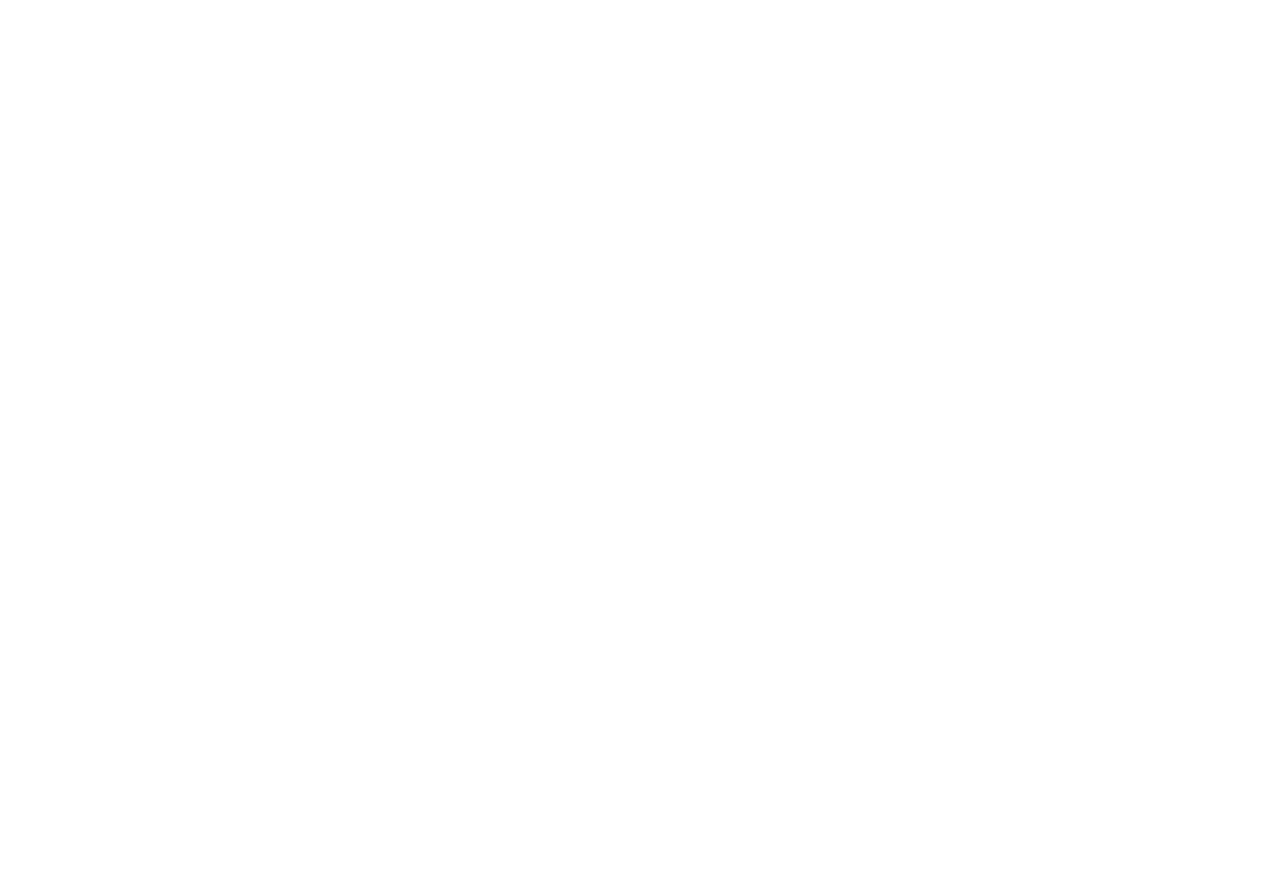
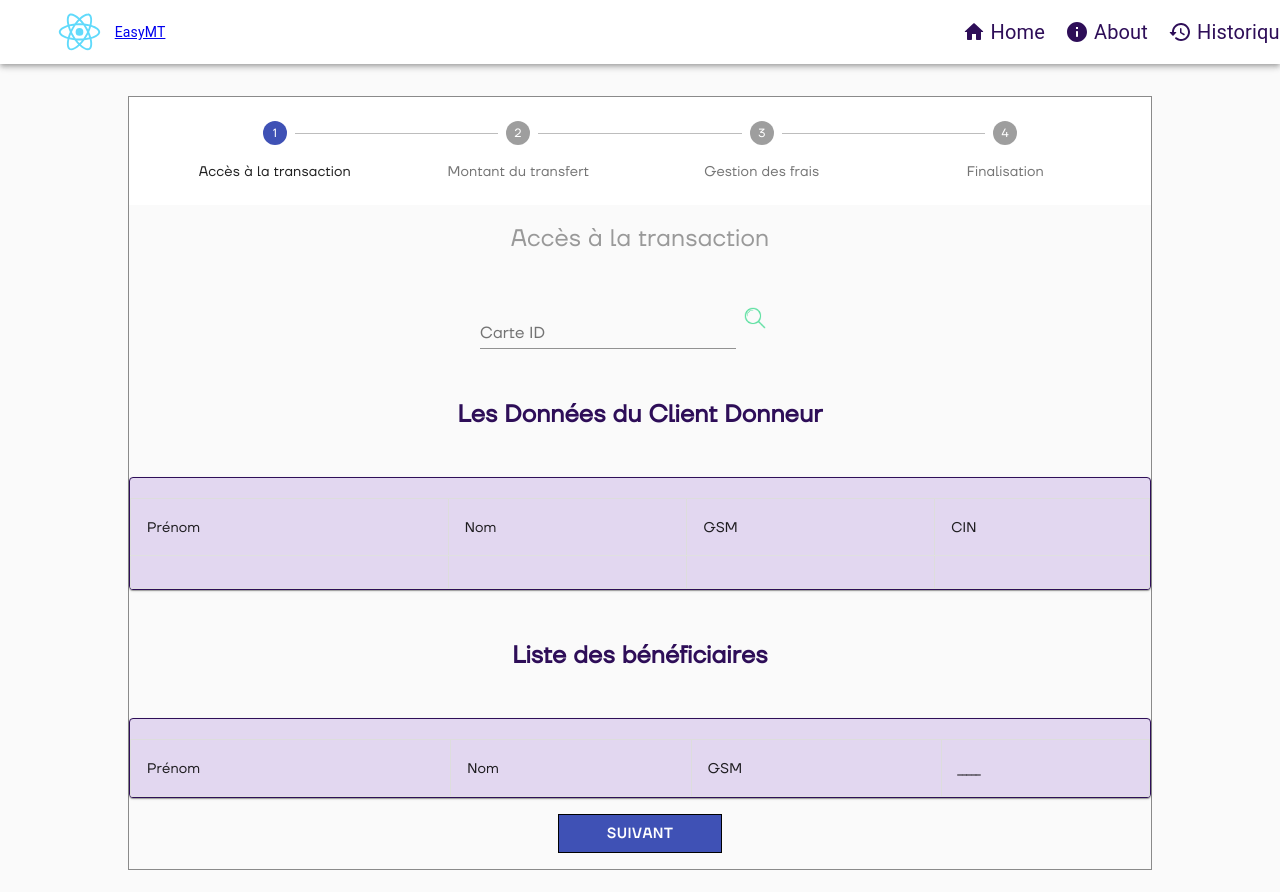
Before and after one commit to hlakkab/Money_transfert_inter, a React (Create React App) app: page /formB in a window 1280 px wide. Before the commit this address had no page. Shown: the top 892 px of the page. Before the commit the page ends 800 px from the top, so only its background shows below. Built offline with nearby package versions, Linux system fonts and the light colour scheme.

Commit message:
agent steps

```diff
--- a/src/App.js
+++ b/src/App.js
@@ -20,8 +20,8 @@
     <div className="App">
       <Routes>
         <Route path="/blacklist" element={<Blacklist />} />
-        <Route path="/form1" element={<Form />} />
-        <Route path="/form2" element={<Form1 />} />
+        <Route path="/formA" element={<Form />} />
+        <Route path="/formB" element={<Form1 />} />
 
         <Route path="/" element={<Home />} />
         <Route path="/backOffice" element={<HomeB />} />
--- a/src/Form1.js
+++ b/src/Form1.js
@@ -1,6 +1,6 @@
 import React, { useState } from 'react';
-import { makeStyles,createTheme, ThemeProvider } from '@material-ui/core/styles';
-import {Stepper, Step, StepLabel, Typography, Button,FormGroup, Switch, colors,Checkbox,FormControlLabel,label} from '@material-ui/core'
+import { makeStyles, createTheme, ThemeProvider } from '@material-ui/core/styles';
+import { Stepper, Step, StepLabel, Typography, Button, TextField } from '@material-ui/core';
 import Transaction from './Transaction1';
 import Header from './Header';
 import Donnees from './Donnees';
@@ -8,98 +8,108 @@
 import Transfert1 from './Transfert1';
 import OTP from './OTP';
 import Check from './Check';
-import logo from './images/err.png'
+import logo from './images/err.png';
 
 const theme = createTheme({
   typography: {
     fontFamily: 'reg',
+  },
+  palette: {
+    primary: {
+      main: '#8e44ad', // Violet color
+    },
+    secondary: {
+      main: '#9b59b6', // Another shade of violet
+    },
+  },
+});
 
-
-    }
-
-  });
-const useStyles = makeStyles({
-    root : {
-         width : "80%",
-         margin : "2rem auto",
-         border : "1px solid #8a8a8a",
-         fontFamily : "reg",
-         textAlign:"center",
-         "& .MuiStepIcon-root.MuiStepIcon-active": {
-             color : "#5fe0a2"
+const useStyles = makeStyles((theme) => ({
+  root: {
+    width: '80%',
+    margin: '2rem auto',
+    border: '1px solid #8a8a8a',
+    fontFamily: 'reg',
+    textAlign: 'center',
+    '& .MuiStepIcon-root.MuiStepIcon-active': {
+      color: theme.palette.primary.main,
     },
-         "& .MuiStepIcon-root.MuiStepIcon-completed": {
-             color : "#5fe0a2"
-         }
-
-
-
-
-
-    }
-})
-
+    '& .MuiStepIcon-root.MuiStepIcon-completed': {
+      color: theme.palette.primary.main,
+    },
+  },
+  button: {
+    fontFamily: 'reg',
+    border: '0.5px solid black',
+    borderRadius: '0px',
+    margin: '1rem',
+    padding: '6px 3rem',
+    letterSpacing: '1px',
+    fontWeight: '900',
+    backgroundColor: theme.palette.primary.main,
+    color: '#fff',
+    '&:hover': {
+      backgroundColor: '#6c3483', // Darker shade of violet on hover
+    },
+  },
+}));
 
 const Form1 = () => {
+  const [activeStep, setActiveStep] = useState(0);
 
-    const [activeStep, setActiveStep] = useState(0);
-    //increment the steps
   const handleNext = () => {
-        setActiveStep(prevActiveStep => prevActiveStep + 1)
+    setActiveStep((prevActiveStep) => prevActiveStep + 1);
+  };
+
+  function getSteps() {
+    return ['Accès à la transaction', 'Montant du transfert', 'Gestion des frais', 'Finalisation'];
   }
-    function getSteps(){
-        return["Accès à la transaction", "Montant du transfert", "Gestion des frais ", "Finalisation "]
-    }
-
 
   const steps = getSteps();
 
-    function getStepsContent(stepIndex){
-        switch(stepIndex){
+  function getStepsContent(stepIndex) {
+    switch (stepIndex) {
       case 0:
         return <Transaction />;
-
       case 1:
-                return <div ><img   src={logo}/> </div>;
+        return <div><img src={logo} /></div>;
       case 2:
-                return  <div><img  src={logo}/> </div>;
-
+        return <div><img src={logo} /></div>;
       case 3:
-                return     <div><img  src={logo}/> </div> ;
-            default : return  <div><img  src={logo}/> </div>;
+        return <div><img src={logo} /></div>;
+      default:
+        return <div><img src={logo} /></div>;
     }
   }
 
-
   const classes = useStyles();
 
-
-  return( <div >
+  return (
+    <div>
       <Header />
-  <ThemeProvider theme={theme}><div className={classes.root}>
-      <Stepper  activeStep={activeStep} alternativeLabel>
-    {steps.map(label =>(
+      <ThemeProvider theme={theme}>
+        <div className={classes.root}>
+          <Stepper activeStep={activeStep} alternativeLabel>
+            {steps.map((label) => (
               <Step key={label}>
-            <StepLabel>
-                {label}
-            </StepLabel>
+                <StepLabel>{label}</StepLabel>
               </Step>
-    )
-        )}
-
+            ))}
           </Stepper>
           <>
-      {activeStep === steps.length ? "" : (
+            {activeStep === steps.length ? '' : (
               <>
                 {getStepsContent(activeStep)}
-          <Button onClick={handleNext} style={{fontFamily:"reg",border:".5px solid black", borderRadius :"0px",margin:"1rem",padding:"6px 3rem",letterSpacing:"1px",fontWeight:"900"}}>{activeStep === steps.length-1 ? "Valider le Transfert" : "Suivant"}
+                <Button onClick={handleNext} className={classes.button}>
+                  {activeStep === steps.length - 1 ? 'Valider le Transfert' : 'Suivant'}
                 </Button>
               </>
             )}
           </>
-
-  </div></ThemeProvider></div>
-  )
-}
+        </div>
+      </ThemeProvider>
+    </div>
+  );
+};
 
 export default Form1;
--- a/src/Transaction.js
+++ b/src/Transaction.js
@@ -19,10 +19,10 @@
 
 const Transaction = () => {
   return( <div>
-
       <Typography variant='h5' style={{color: "#999", textAlign:"center", marginTop:"1rem"}}>
       Accès à la transaction
       </Typography>
+
 
 
       </div>
--- a/src/Transaction1.js
+++ b/src/Transaction1.js
@@ -1,48 +1,63 @@
-import React,{useEffect, useState} from 'react';
+import React, { useEffect, useState } from 'react';
 import { makeStyles } from '@material-ui/core/styles';
-import {Typography,DialogActions, DialogContent, Dialog,Table,TableBody,TableCell,TableContainer,TableHead,TableRow,Paper, TextField,Grid, Button,DialogContentText, DialogTitle, FormHelperText} from '@material-ui/core'
+import {
+  Typography,
+  DialogActions,
+  DialogContent,
+  Dialog,
+  Table,
+  TableBody,
+  TableCell,
+  TableContainer,
+  TableHead,
+  TableRow,
+  Paper,
+  TextField,
+  Grid,
+  Button,
+  FormHelperText,
+} from '@material-ui/core';
 
-import IntlTelInput from "react-intl-tel-input"
-import "react-intl-tel-input/dist/main.css"
+import IntlTelInput from 'react-intl-tel-input';
+import 'react-intl-tel-input/dist/main.css';
 
 import Header from './Header';
-import {search,searchB} from './Service';
-import searchh from './images/searchh.png'
+import { search, searchB } from './Service';
+import searchh from './images/searchh.png';
 import AddBeni from './AddBeni';
 
-
-
-
-
-
 const useStyles = makeStyles({
-    root : {
-
+  root: {
     "& .MuiFormLabel-root.Mui-focused": {
-             color : "#5fe0a2"
+      color: "#5fe0a2",
     },
     "& .MuiInput-underline.Mui-focused:after": {
-            borderBottom : "2px solid #5fe0a2",
-            color : "#5fe0a2"
+      borderBottom: "2px solid #5fe0a2",
+      color: "#5fe0a2",
     },
     "& .MuiInput-underline.Mui-focused:before": {
-            borderBottom : "2px solid #5fe0a2",
-            color : "#5fe0a2"
-        }
-
-
-
-
-
-    }
-})
-
+      borderBottom: "2px solid #5fe0a2",
+      color: "#5fe0a2",
+    },
+  },
+  tableContainer: {
+    backgroundColor: 'rgb(226, 215, 240)',
+    border: '1px solid rgb(46, 14, 88)', // Ajout de la bordure
+  },
+  table: {
+    width: '100%',
+    border: '1px solid rgb(46, 14, 88)', // Ajout de la bordure
+  },
+  tableHead: {
+    backgroundColor: 'rgb(46, 14, 88)',
+    color: '#fff',
+  },
+});
 
 const Transaction1 = () => {
   const classes = useStyles();
-    const [cin,setCin] = useState("")
-
-    const [benii,setBenii] = useState([])
+  const [cin, setCin] = useState("");
+  const [benii, setBenii] = useState([]);
   const [open, setOpen] = React.useState(false);
   const [id_client, setid] = React.useState("1");
   const [expense_id, setid1] = React.useState("1");
@@ -53,163 +68,112 @@
   const [total_expense_amount, setam1] = React.useState("");
   const [motif, setmotif] = React.useState("");
   const [transfers, settransfers] = React.useState([]);
-  const [client,setClient]= useState({})
-  const [donn,setDonn]= useState({})
-  const [CIN,setCIN]= useState("")
-  const [disable,setDisable]= useState("true")
-  const [receiver_fname, setPrenom] = useState("")
-  const [receiver_lname, setNom] = useState("")
-  const [receiver_phnumber, setGsm] = useState("")
-  const [transfer_amount, setMont] = useState("")
-  const [benif,setBenif]= useState([])
+  const [client, setClient] = useState({});
+  const [donn, setDonn] = useState({});
+  const [CIN, setCIN] = useState("");
+  const [disable, setDisable] = useState("true");
+  const [receiver_fname, setPrenom] = useState("");
+  const [receiver_lname, setNom] = useState("");
+  const [receiver_phnumber, setGsm] = useState("");
+  const [transfer_amount, setMont] = useState("");
+  const [benif, setBenif] = useState([]);
 
+  useEffect(() => {}, []);
 
+  async function searchC() {
+    search(cin)
+      .then(function (response) {
+        console.log(response);
+        setClient(response.data);
+        localStorage.setItem('donneur', JSON.stringify(response.data));
 
-    useEffect(()=>{
-        // let item = {
-        //     id_client,
-        //     expense_id,
-        //      sender_fname,
-        //      sender_lname,
-        //      sender_phnumber,
-        //      total_amount,CIN
-        //     }
-        //     setDonn(item)
-        //     localStorage.setItem('don-data',JSON.stringify(donn));
-        //     console.log('donn',donn)
-        //     let item1 = {
-        //         receiver_fname,
-        //         receiver_lname,receiver_phnumber,transfer_amount
-        //       }
-
-
-    },[])
-    async function searchC() {
-
-        search(cin).then(function (response) {
-
+        searchB(response.data.id)
+          .then(function (response) {
             console.log(response);
-            setClient(response.data)
-
-            localStorage.setItem('donneur',JSON.stringify(response.data));
-
-
-
-            searchB(response.data.id).then(function (response) {
-
-
-                console.log(response);
-                setBenii(response.data)
-                console.log(benii)
-                localStorage.setItem('benific',JSON.stringify(response.data));
-                let benif = JSON.parse(localStorage.getItem('benific'))
-
-
-
-
-
-
-
-
-
-
-
-
+            setBenii(response.data);
+            localStorage.setItem('benific', JSON.stringify(response.data));
+            let benif = JSON.parse(localStorage.getItem('benific'));
           })
           .catch(function (response) {
-                console.log(response)
+            console.log(response);
           });
-
-
       })
       .catch(function (response) {
-            console.log(response)
+        console.log(response);
       });
   }
 
-  return( <div>
-
-      <Typography variant='h5' style={{color: "#999", textAlign:"center", marginTop:"1rem"}}>
+  return (
+    <div>
+      <Typography variant='h5' style={{ color: "#999", textAlign: "center", marginTop: "1rem" }}>
         Accès à la transaction
       </Typography>
-      <form style={{ textAlign:"center", margin:"3rem"}} className={classes.root}>
-      <TextField fullWidth style={{width:"16rem", textAlign:"center"}} label="Carte ID" onChange={(e)=>setCin(e.target.value)} type="text" variant="standard"/>
-      <Button  onClick={searchC} className={classes.root}>
-    <img  className="search"src={searchh}/>
+      <form style={{ textAlign: "center", margin: "3rem" }} className={classes.root}>
+        <TextField
+          fullWidth
+          style={{ width: "16rem", textAlign: "center" }}
+          label="Carte ID"
+          onChange={(e) => setCin(e.target.value)}
+          type="text"
+          variant="standard"
+        />
+        <Button onClick={searchC} className={classes.root}>
+          <img className="search" src={searchh} />
         </Button>
-
       </form>
-      <Typography variant='h5' style={{color: "#999", textAlign:"left", margin:"3rem"}}>
-            Les Données du Client Donneur      </Typography>
-
-        <TableContainer component={Paper}>
-      <Table sx={{ width: 50 }} aria-label="simple table">
-        <TableHead>
+      <Typography variant="h5" style={{ color: "rgb(46, 14, 88)", textAlign: "center", margin: "3rem", fontWeight: "bold" }}>
+  Les Données du Client Donneur
+</Typography>
+      <TableContainer component={Paper} className={classes.tableContainer}>
+        <Table sx={{ width: 50 }} aria-label="simple table" className={classes.table}>
+          <TableHead className={classes.tableHead}>
             <TableRow>
-
-
-            <TableCell >Prénom</TableCell>
+              <TableCell>Prénom</TableCell>
               <TableCell align="left">Nom</TableCell>
-
               <TableCell align="left">GSM</TableCell>
               <TableCell align="left">CIN</TableCell>
-
             </TableRow>
           </TableHead>
-
-
-
           <TableBody>
             <TableRow>
               <TableCell component="th" scope="row">
                 {client.firstName}
               </TableCell>
               <TableCell align="left">{client.lastName}</TableCell>
-
               <TableCell align="left">{client.phoneNumber}</TableCell>
               <TableCell align="left">{client.idCard}</TableCell>
-
             </TableRow>
-
           </TableBody>
-
-
-        </Table></TableContainer>
-
-            <Typography variant='h5' style={{color: "#999", textAlign:"left", margin:"3rem"}}>
-        liste des bénéficiaires
+        </Table>
+      </TableContainer>
+      <Typography variant='h5' style={{ color: "rgb(46, 14, 88)", textAlign: "center", margin: "3rem", fontWeight: "bold" }}>
+  Liste des bénéficiaires
 </Typography>
-
-        <TableContainer component={Paper}>
-      <Table sx={{ width: 50 }} aria-label="simple table">
-        <TableHead>
+      <TableContainer component={Paper} className={classes.tableContainer}>
+        <Table sx={{ width: 50 }} aria-label="simple table" className={classes.table}>
+          <TableHead className={classes.tableHead}>
             <TableRow>
-            <TableCell >Prénom</TableCell>
+              <TableCell>Prénom</TableCell>
               <TableCell align="left">Nom</TableCell>
               <TableCell align="left">GSM</TableCell>
               <TableCell align="left">_____</TableCell>
-
-
             </TableRow>
           </TableHead>
-        <TableBody>{benii.map(b =>
+          <TableBody>
+            {benii.map((b) => (
               <TableRow>
                 <TableCell component="th" key={b.firstName} scope="row">
                   {b.firstName}
                 </TableCell>
                 <TableCell align="left">{b.lastName}</TableCell>
                 <TableCell align="left">{b.phoneNumber}</TableCell>
-
-                </TableRow>)}
-
+              </TableRow>
+            ))}
           </TableBody>
-
-
-        </Table></TableContainer>
-          {/* <Button  className={classes.root}>
-            + Ajouter un bénéficiaire
-          </Button> */}
+        </Table>
+      </TableContainer>
     </div>
-  )}
+  );
+};
 
 export default Transaction1;
```
Lines whose indentation alone changed are shown as unchanged.
